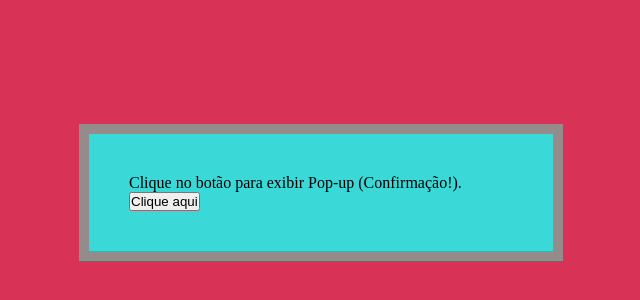
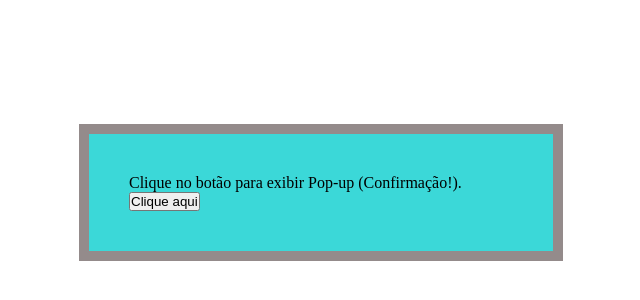
Before and after one commit to Gabriel-Tavares-GB/Test-Pop-up, a plain HTML site: page index.html in a window 1280 px wide. Shown: the part 208-508 px from the top of the page, without its empty margins (319-959 px from the left). Drawn offline with Linux system fonts and the light colour scheme.

Commit message:
Update style.css
Att Body color

```diff
--- a/style.css
+++ b/style.css
@@ -6,7 +6,7 @@
 body{
 
     height: 100vh;
-    background-color: rgb(216, 50, 86);
+    background-color: #fff;
     display: flex;
     justify-content: center;
     align-items: center;
```
